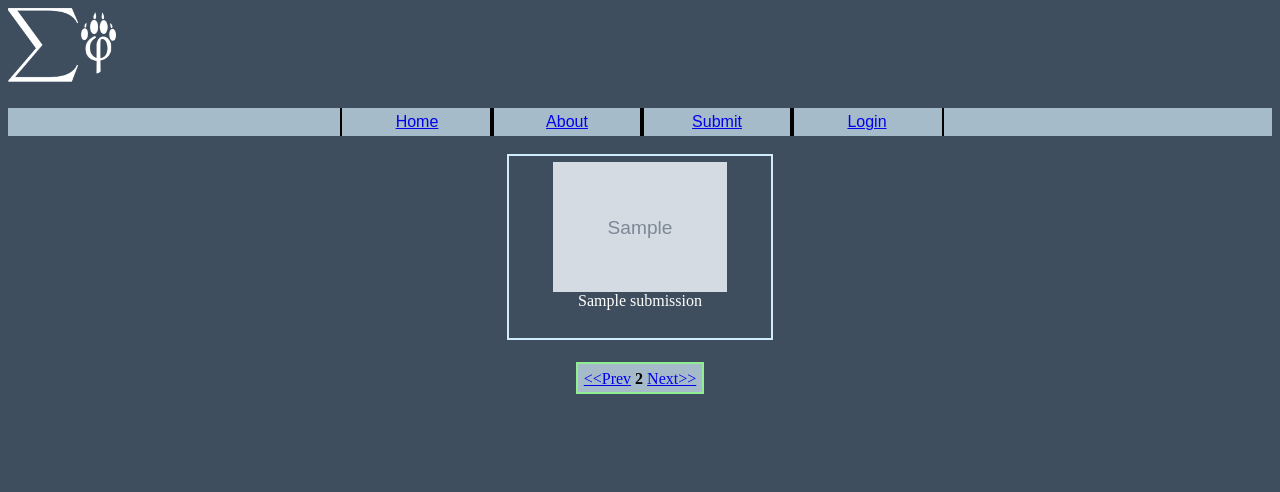
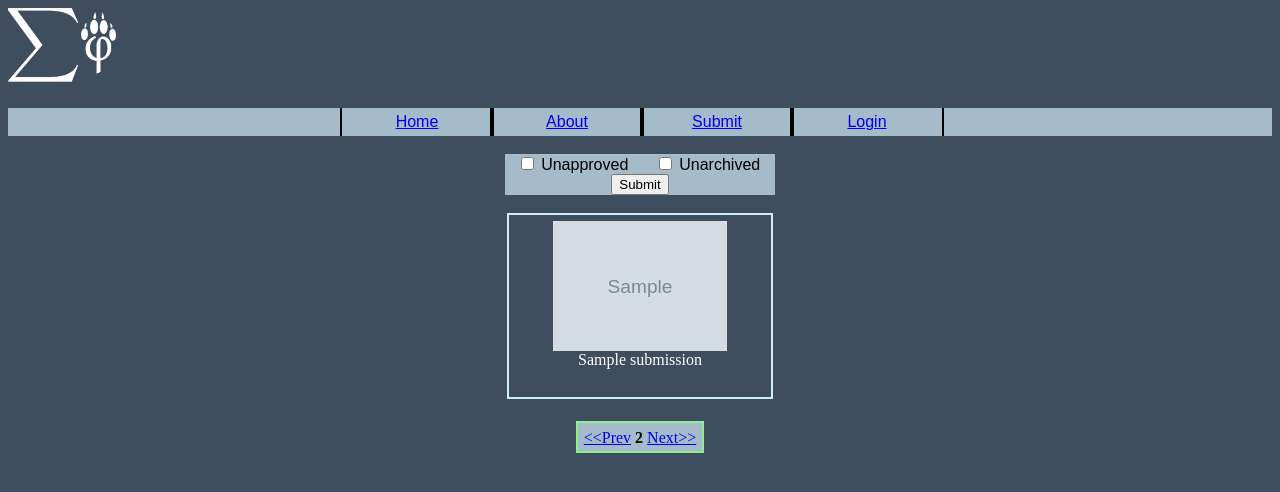
Before and after one commit to Frogging101/SigmaFuzz, a Django app: template templates/sigmafuzz/index.html in a window 1280 px wide. Shown: the top 492 px of the page. Run offline with Django 3.2, Linux system fonts and the light colour scheme; the template is opened without the code that fills it: most values are stand-ins (such as "Sample title", 1, 10 or a date in 2020); grey boxes marked "Sample" are stand-in pictures.

Commit message:
Add approved field, and add display options on index

```diff
--- a/models.py
+++ b/models.py
@@ -32,7 +32,7 @@ class Submission(models.Model):
     imgSource = models.URLField()
     fileName = models.CharField(max_length=255,blank=True,null=True)
     #File size
-    #Approved
+    approved = models.BooleanField(default=False)
 
     archiveStatus = models.IntegerField(default=0)
     archiveException = models.CharField(max_length=255, null=True, blank=True)
--- a/templates/sigmafuzz/index.html
+++ b/templates/sigmafuzz/index.html
@@ -23,6 +23,19 @@
         color: #FFFFFF;
         text-decoration: none;
     }
+    #options{
+        background-color: #A6BBC9;
+        max-width: 270px;
+        display: block;
+        margin: 0 auto;
+    }
+    #options span{
+        display: inline-block;
+        font-family: sans-serif;
+        text-align: center;
+        width: 50%;
+        margin-right: -4px;
+    }
     #pages{
         border: 2px solid lightgreen;
         display: inline-block;
@@ -35,6 +48,16 @@
 {% endblock %}
 
 {% block body %}
+    <div id="options">
+        <form method="GET">
+            <span><input type="checkbox" name="napp" {{ napp }}> Unapproved</span>
+            <span><input type="checkbox" name="narc" {{ narc }}> Unarchived</span>
+            <br>
+            <input type="hidden" name="opt" value="1">
+            <div style="text-align: center"><input type="submit" value="Submit"></div>
+        </form>
+    </div>
+    <br>
     <div style="text-align: center">
         {% for submission in submissionList %}
             <div class="submissionBox">
@@ -45,9 +68,9 @@
         <br>
         <br>
         <div id="pages">
-            <a href="/index/{{ page }}">&lt&ltPrev</a>
+            <a href="/index/{{ page }}?{{ get.urlencode }}">&lt&ltPrev</a>
             <b>{{ page|add:'1' }}</b>
-            <a href="/index/{{ page|add:'2' }}">Next&gt&gt</a>
+            <a href="/index/{{ page|add:'2' }}?{{ get.urlencode }}">Next&gt&gt</a>
         </div>
     </div>
 {% endblock %}
```
Also changed, not shown: views.py (+20 -1 lines), migrations/0009_submission_approved.py (added).
